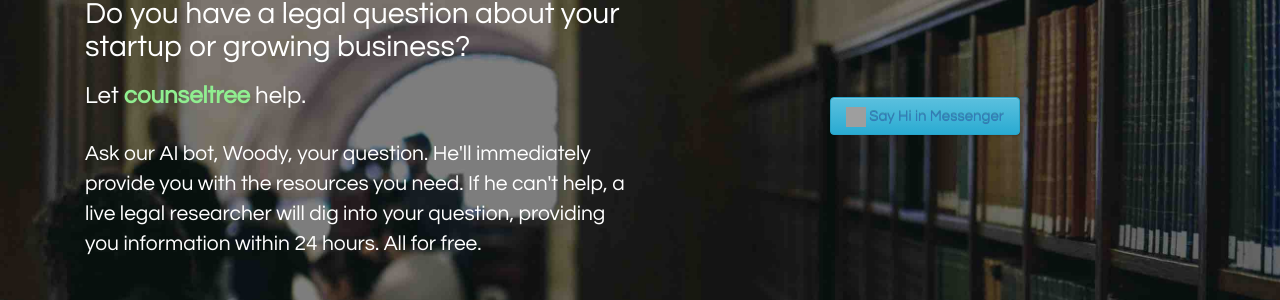
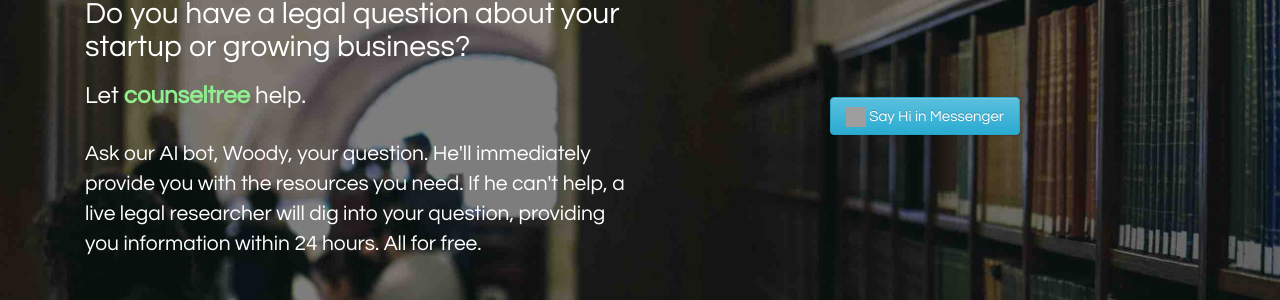
Before and after one commit to counseltree/counseltree.github.io, a Jekyll site: the page built from index.html, in a window 1280 px wide. Shown: the part 123-423 px from the top of the page. Built offline with Jekyll 4.4.1, drawn with Linux system fonts in a browser that asks for light colours; nearby versions of some CDN libraries; comment, search, counter and statistics services are not loaded; grey boxes are pictures that could not be loaded.

Commit message:
messenger

```diff
--- a/index.html
+++ b/index.html
@@ -46,7 +46,7 @@
     <br>
     <br>
     <br>
-    <center><button class ="btn btn-info"><a href="https://m.me/counseltree"><img src="images/facebook_messenger.png" style="width:20px;height:20px">  Say Hi in Messenger</a></button></center>
+    <center><button class ="btn btn-info"><a style="color:white" href="https://m.me/counseltree"><img src="images/facebook_messenger.png" style="width:20px;height:20px">  Say Hi in Messenger</a></button></center>
 
 	</div>
 	</div>
```
